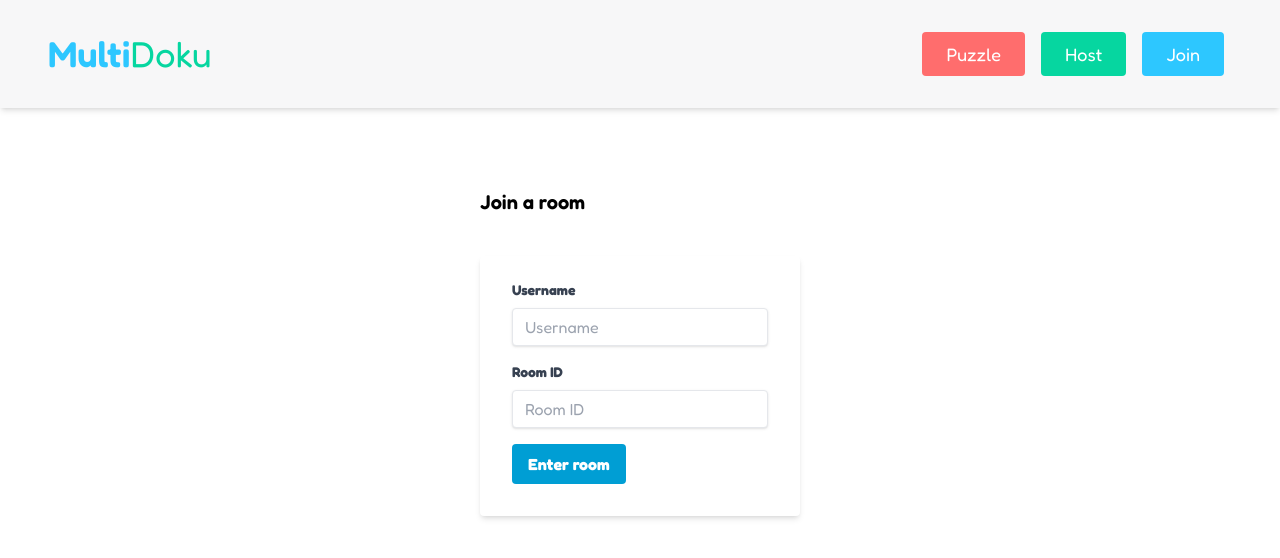
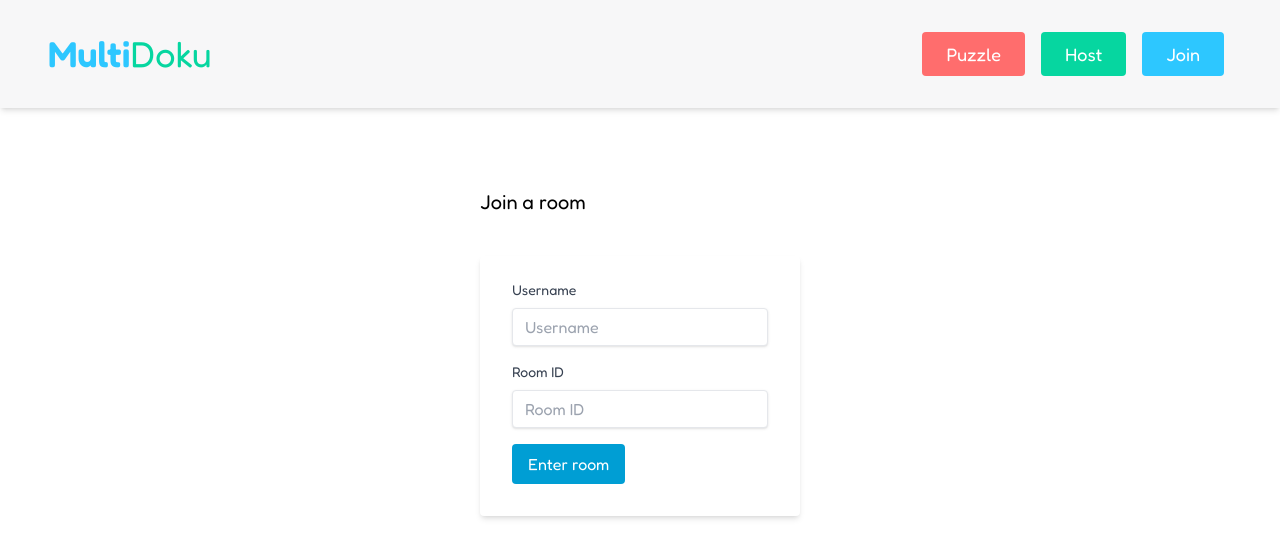
Before and after one commit to Murad-code/sudoku, a Next.js app: page /join in a window 1280 px wide. Shown: the top 558 px of the page. Built offline with nearby package versions, Linux system fonts and the light colour scheme; no server answers.

Commit message:
styling changes

```diff
--- a/src/app/(multiplayer)/join/page.tsx
+++ b/src/app/(multiplayer)/join/page.tsx
@@ -38,15 +38,13 @@ export default function JoinPage() {
 
   return (
     <div className="w-full max-w-xs mx-auto flex flex-col mt-20">
-      <h1 className="text-xl font-semibold">Join a room</h1>
+      <h1 className="text-xl">Join a room</h1>
       <form
         className="bg-white shadow-md rounded px-8 pt-6 pb-8 mb-4 mt-10"
         onSubmit={handleSubmit(onSubmit)}
       >
         <div className="mb-4">
-          <label className="block text-gray-700 text-sm font-bold mb-2">
-            Username
-          </label>
+          <label className="block text-gray-700 text-sm mb-2">Username</label>
           <input
             {...register("username", { required: true })}
             className="shadow appearance-none border rounded w-full py-2 px-3 text-gray-700 leading-tight focus:outline-none focus:shadow-outline"
@@ -56,9 +54,7 @@ export default function JoinPage() {
           />
         </div>
         <div className="mb-4">
-          <label className="block text-gray-700 text-sm font-bold mb-2">
-            Room ID
-          </label>
+          <label className="block text-gray-700 text-sm mb-2">Room ID</label>
           <input
             {...register("roomId", { required: true })}
             className="shadow appearance-none border rounded w-full py-2 px-3 text-gray-700 leading-tight focus:outline-none focus:shadow-outline"
@@ -68,7 +64,7 @@ export default function JoinPage() {
           />
         </div>
         <button
-          className="bg-blue-500 hover:bg-blue-700 text-white font-bold py-2 px-4 rounded focus:outline-none focus:shadow-outline"
+          className="bg-blue-500 hover:bg-blue-700 text-white py-2 px-4 rounded focus:outline-none focus:shadow-outline"
           type="submit"
         >
           Enter room
--- a/src/app/puzzle/page.tsx
+++ b/src/app/puzzle/page.tsx
@@ -8,9 +8,10 @@ import { useSudokuGridStore } from "@/hooks/useSudokuStore";
 import ConfettiAnimation from "@/components/ConfettiAnimation";
 
 const Puzzle = () => {
-  const { generateNewSudoku } = useSudokuGridStore();
+  const { generateNewSudoku, setIsComplete } = useSudokuGridStore();
 
   useEffect(() => {
+    setIsComplete(false);
     generateNewSudoku();
     // eslint-disable-next-line react-hooks/exhaustive-deps
   }, []);
--- a/src/components/multiplayerGame/CompleteDialog.tsx
+++ b/src/components/multiplayerGame/CompleteDialog.tsx
@@ -59,7 +59,7 @@ const CompleteDialog = () => {
                   as="h3"
                   className="text-lg font-medium leading-6 text-gray-900"
                 >
-                  Puzzle Completed!
+                  Puzzle Completed! 🎉
                 </Dialog.Title>
                 <div className="mt-2">
                   <p className="text-sm text-gray-500 border-t pt-2">
--- a/src/components/singleGame/CompleteDialog.tsx
+++ b/src/components/singleGame/CompleteDialog.tsx
@@ -52,7 +52,7 @@ const CompleteDialog = () => {
                   as="h3"
                   className="text-lg font-medium leading-6 text-gray-900"
                 >
-                  Puzzle Completed!
+                  Puzzle Completed! 🎉
                 </Dialog.Title>
                 <div className="mt-2">
                   <p className="text-sm text-gray-500 border-t pt-2">
```
